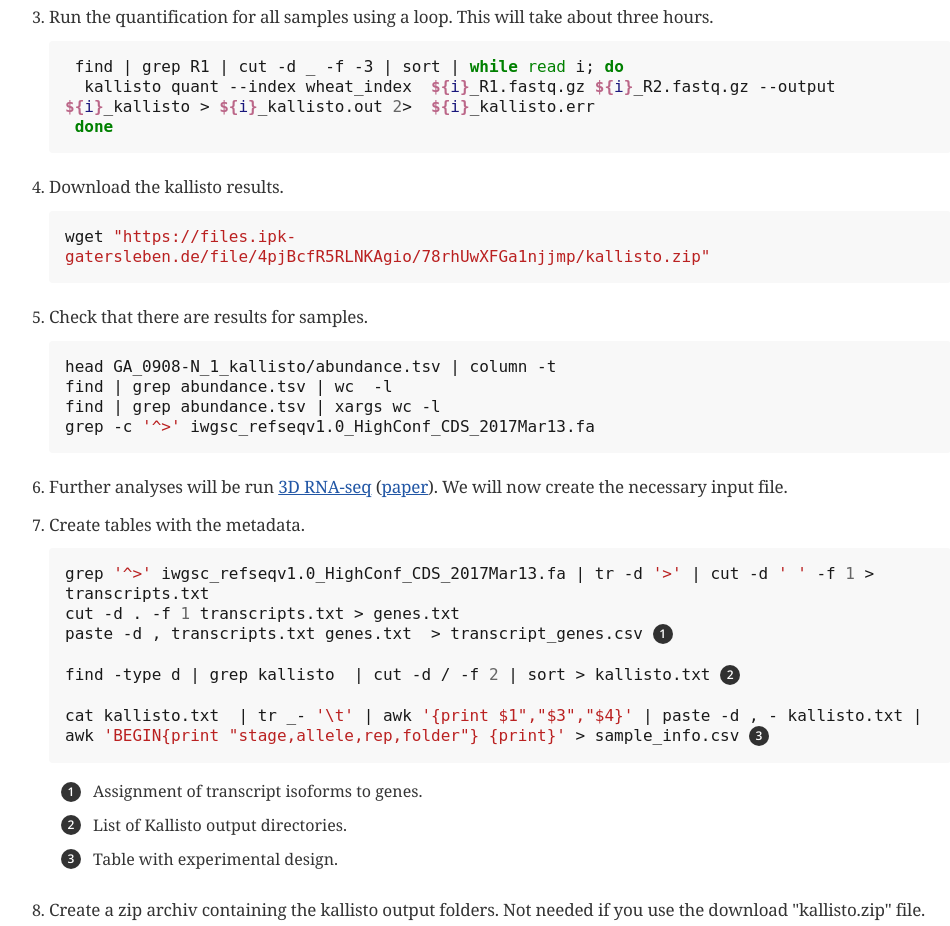
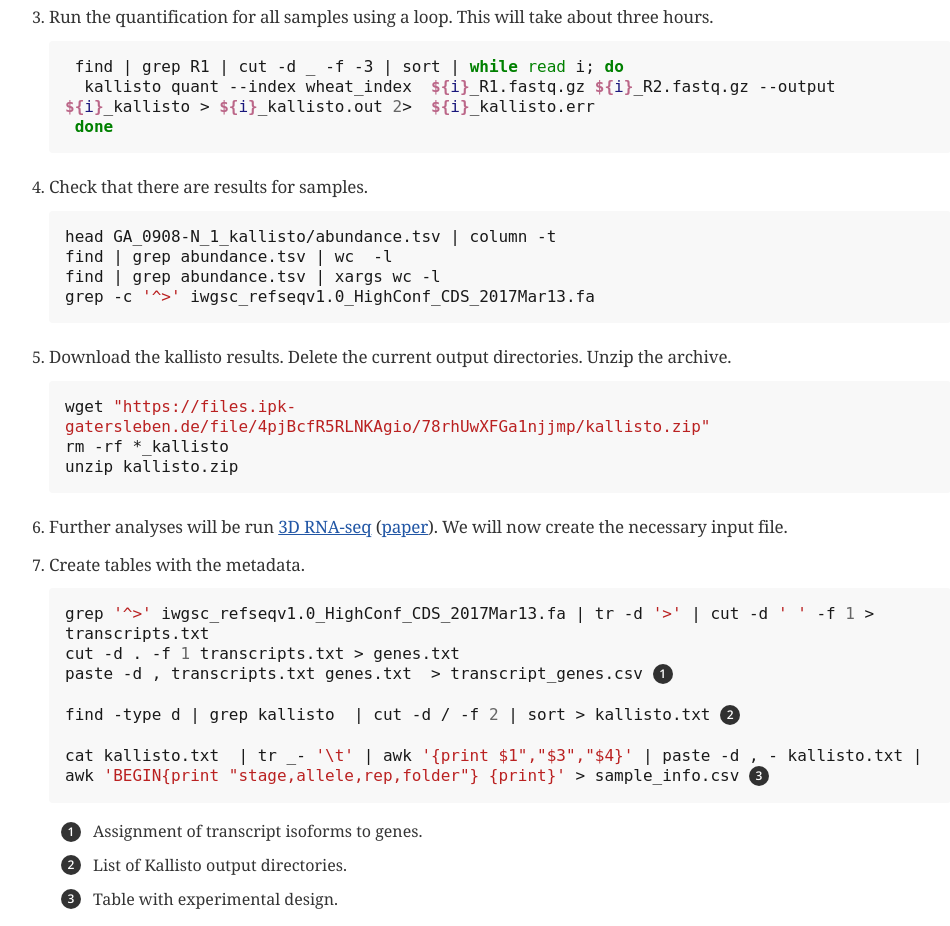
Before and after one commit to mascherIPK/pantranfunomics, a plain HTML site: page index.html in a window 1280 px wide. Shown: the part 5864-6790 px from the top of the page, without its empty margins (314-1264 px from the left). Drawn offline with nearby package versions, Linux system fonts and the light colour scheme; a web font is replaced by a local one.

Commit message:
modified:   index.adoc 	modified:   index.html

```diff
--- a/index.html
+++ b/index.html
@@ -971,14 +971,6 @@ ln -s /media/Scripting/WA*gz .</code></pre>
 </div>
 </li>
 <li>
-<p>Download the kallisto results.</p>
-<div class="listingblock">
-<div class="content">
-<pre class="pygments highlight"><code data-lang="sh"><span></span>wget <span class="tok-s2">&quot;https://files.ipk-gatersleben.de/file/4pjBcfR5RLNKAgio/78rhUwXFGa1njjmp/kallisto.zip&quot;</span></code></pre>
-</div>
-</div>
-</li>
-<li>
 <p>Check that there are results for samples.</p>
 <div class="listingblock">
 <div class="content">
@@ -986,6 +978,16 @@ ln -s /media/Scripting/WA*gz .</code></pre>
 find <span class="tok-p">|</span> grep abundance.tsv <span class="tok-p">|</span> wc  -l
 find <span class="tok-p">|</span> grep abundance.tsv <span class="tok-p">|</span> xargs wc -l
 grep -c <span class="tok-s1">&#39;^&gt;&#39;</span> iwgsc_refseqv1.0_HighConf_CDS_2017Mar13.fa</code></pre>
+</div>
+</div>
+</li>
+<li>
+<p>Download the kallisto results. Delete the current output directories. Unzip the archive.</p>
+<div class="listingblock">
+<div class="content">
+<pre class="pygments highlight"><code data-lang="sh"><span></span>wget <span class="tok-s2">&quot;https://files.ipk-gatersleben.de/file/4pjBcfR5RLNKAgio/78rhUwXFGa1njjmp/kallisto.zip&quot;</span>
+rm -rf *_kallisto
+unzip kallisto.zip</code></pre>
 </div>
 </div>
 </li>
@@ -1101,7 +1103,7 @@ cp -t /media/Desktop/3drna sample_info.csv transcript_genes.csv kallisto.zip</co
 </div>
 <div id="footer">
 <div id="footer-text">
-Last updated 2023-11-28 14:25:42 +0100
+Last updated 2023-11-29 07:50:08 +0100
 </div>
 </div>
 </body>
```
Also changed, not shown: 1 other file.
